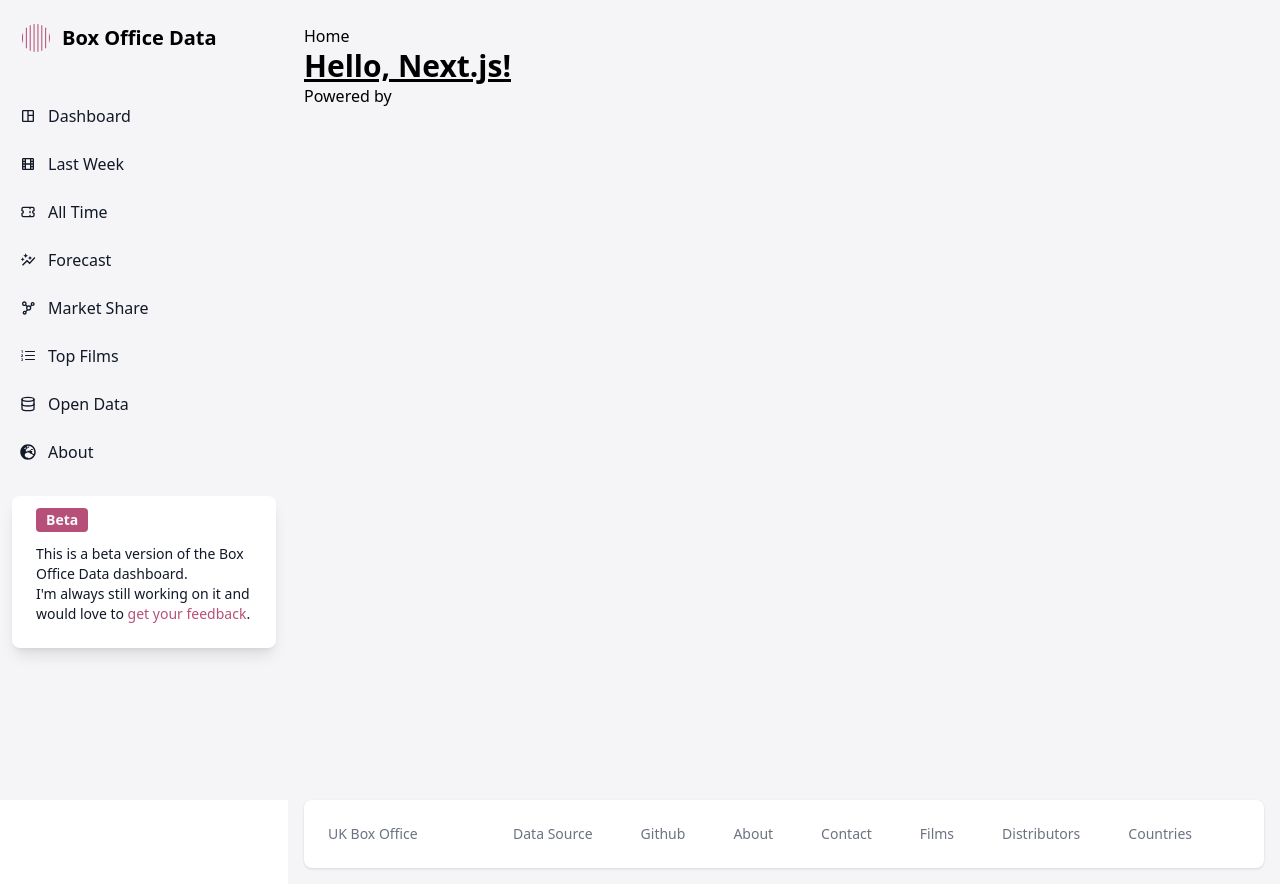
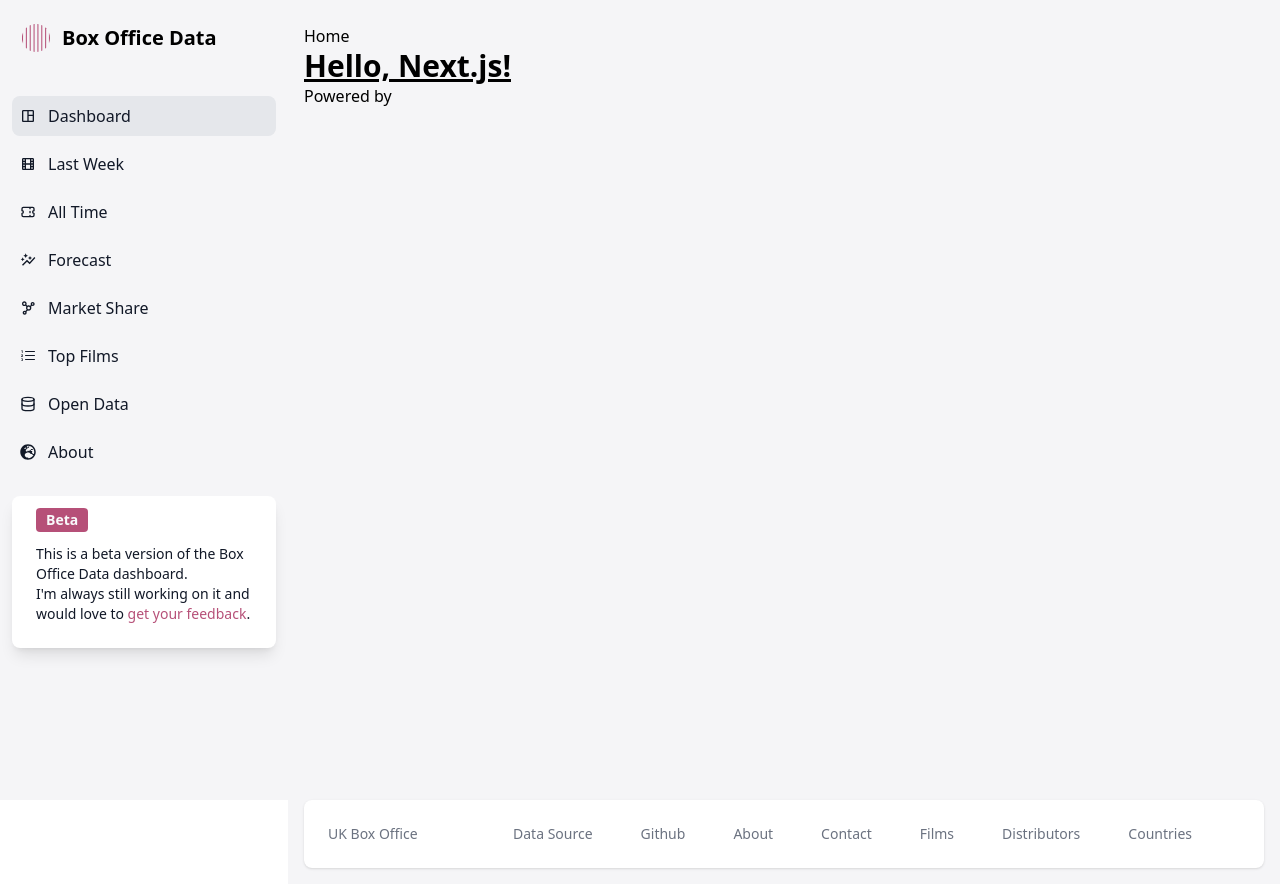
Before and after one commit to AndyRae/uk-box-office, a Next.js app in the folder src/sophronia/: page / in a window 1280 px wide. Built offline with nearby package versions, Linux system fonts and the light colour scheme.

Commit message:
Move sidebarlink to client component

```diff
--- /dev/null
+++ b/src/sophronia/components/ui/SideBarLink.jsx
@@ -0,0 +1,31 @@
+'use client';
+
+import { usePathname } from 'next/navigation';
+import Link from 'next/link';
+
+/**
+ * Sidebar link component
+ * @description The sidebar link, will determine if the link is active.
+ * @param {string} name - The name of the link.
+ * @param {string} path - The path of the link.
+ * @param {JSX.Element} icon - The icon of the link.
+ * @param {boolean} isActive - Whether the link is active.
+ * @returns {JSX.Element}
+ * @example
+ * <SideBarElement name='Dashboard' path='/' icon={<MdOutlineSpaceDashboard />} />
+ */
+export const SideBarLink = ({ name, path, icon, children }) => {
+	const isActive = usePathname() === path;
+	return (
+		<Link
+			href={path}
+			as={Link}
+			className={`flex items-center p-2 text-base font-normal text-gray-900 rounded-lg dark:text-white hover:bg-gray-100 dark:hover:bg-gray-900 ${
+				isActive ? 'bg-gray-200 dark:bg-bo-primary' : ''
+			}`}
+		>
+			{icon}
+			<span className='ml-3'>{name}</span>
+		</Link>
+	);
+};
--- a/src/sophronia/components/ui/Sidebar.jsx
+++ b/src/sophronia/components/ui/Sidebar.jsx
@@ -3,12 +3,13 @@ import { BiFilm, BiNetworkChart } from 'react-icons/bi';
 import { MdOutlineSpaceDashboard, MdOutlineAutoGraph } from 'react-icons/md';
 import { HiOutlineTicket } from 'react-icons/hi';
 import { FiDatabase } from 'react-icons/fi';
-import Link from 'next/link';
 // import { Searchbar } from '../Search/Searchbar';
+import { SideBarLink } from './SideBarLink';
 import { AiOutlineMenu, AiOutlineClose } from 'react-icons/ai';
 import { BsListOl } from 'react-icons/bs';
 import { Card } from '../Dashboard/Card';
 import { InlineLink } from './InlineLink';
+import Link from 'next/link';
 
 // Quick links to display in the sidebar
 const links = [
@@ -55,32 +56,6 @@ const links = [
 ];
 
 /**
- * Sidebar link component
- * @description The sidebar link.
- * @param {string} name - The name of the link.
- * @param {string} path - The path of the link.
- * @param {JSX.Element} icon - The icon of the link.
- * @param {boolean} isActive - Whether the link is active.
- * @returns {JSX.Element}
- * @example
- * <SideBarElement name='Dashboard' path='/' icon={<MdOutlineSpaceDashboard />} />
- */
-const SideBarLink = ({ name, path, icon, children, isActive }) => {
-	return (
-		<Link
-			href={path}
-			as={Link}
-			className={`flex items-center p-2 text-base font-normal text-gray-900 rounded-lg dark:text-white hover:bg-gray-100 dark:hover:bg-gray-900 ${
-				isActive ? 'bg-gray-200 dark:bg-bo-primary' : ''
-			}`}
-		>
-			{icon}
-			<span className='ml-3'>{name}</span>
-		</Link>
-	);
-};
-
-/**
  * Brand component
  * @description The brand logo and name.
  * @returns {JSX.Element}
@@ -107,7 +82,6 @@ export const Brand = () => {
  * @see Sidebar
  */
 const SidebarContent = () => {
-	// const { pathname } = useLocation();
 	return (
 		<div>
 			<div className='flex flex-col space-y-6'>
@@ -122,7 +96,6 @@ const SidebarContent = () => {
 								name={element.name}
 								path={element.path}
 								icon={element.icon}
-								isActive={false}
 							/>
 						);
 					})}
```
